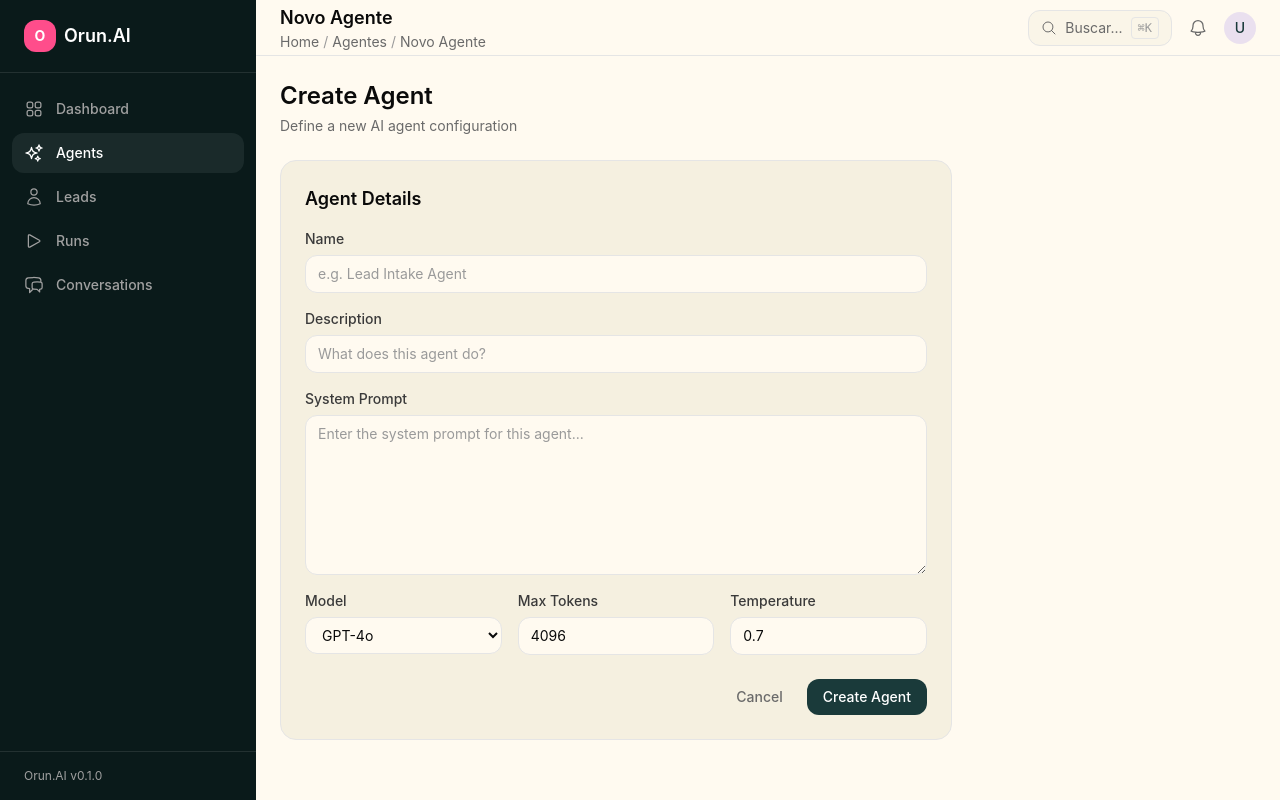
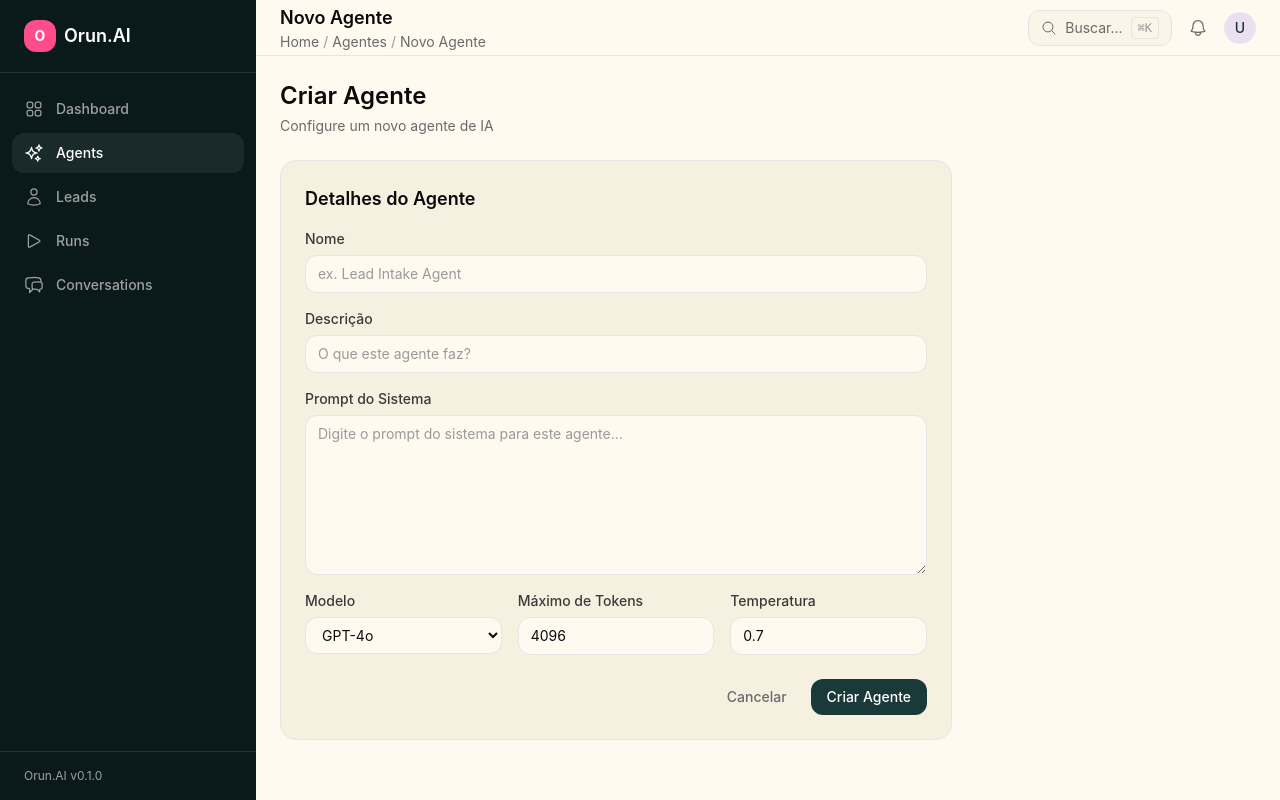
Before and after one commit to tiagocarmo/orun.ai, a Next.js app: page /agents/new in a window 1280 px wide. Built offline with nearby package versions, Linux system fonts and the light colour scheme.

Commit message:
feat(forms): add Portuguese labels, client-side validation, and remove dead code

```diff
--- a/package.json
+++ b/package.json
@@ -1,6 +1,6 @@
 {
   "name": "orun-ai",
-  "version": "0.4.0",
+  "version": "0.5.0",
   "private": true,
   "scripts": {
     "dev": "next dev",
--- a/src/app/(dashboard)/agents/[id]/edit/page.tsx
+++ b/src/app/(dashboard)/agents/[id]/edit/page.tsx
@@ -77,14 +77,14 @@ export default function EditAgentPage({ params }: { params: Promise<{ id: string
   }
 
   if (loading) {
-    return <p className="text-sm text-muted">Loading agent...</p>;
+    return <p className="text-sm text-muted">Carregando agente...</p>;
   }
 
   return (
     <div className="max-w-2xl space-y-6">
       <div>
-        <h1 className="text-2xl font-display font-semibold text-ink">Edit Agent</h1>
-        <p className="text-sm text-muted mt-1">Update agent configuration</p>
+        <h1 className="text-2xl font-display font-semibold text-ink">Editar Agente</h1>
+        <p className="text-sm text-muted mt-1">Atualizar configuração do agente</p>
       </div>
 
       {error && (
@@ -95,23 +95,23 @@ export default function EditAgentPage({ params }: { params: Promise<{ id: string
 
       <Card>
         <form onSubmit={handleSubmit} className="space-y-4">
-          <CardTitle>Agent Details</CardTitle>
+          <CardTitle>Detalhes do Agente</CardTitle>
 
           <Input
-            label="Name"
+            label="Nome"
             value={form.name}
             onChange={(e) => updateField("name", e.target.value)}
             required
           />
 
           <Input
-            label="Description"
+            label="Descrição"
             value={form.description}
             onChange={(e) => updateField("description", e.target.value)}
           />
 
           <div className="flex flex-col gap-1.5">
-            <label className="text-sm font-medium text-body">System Prompt</label>
+            <label className="text-sm font-medium text-body">Prompt do Sistema</label>
             <textarea
               className="px-3 py-2 rounded-md border border-hairline bg-canvas text-ink text-sm placeholder:text-muted-soft focus:outline-none focus:ring-2 focus:ring-brand-teal/30 focus:border-brand-teal min-h-[160px] resize-y"
               value={form.prompt}
@@ -122,7 +122,7 @@ export default function EditAgentPage({ params }: { params: Promise<{ id: string
 
           <div className="grid grid-cols-1 sm:grid-cols-3 gap-4">
             <div className="flex flex-col gap-1.5">
-              <label className="text-sm font-medium text-body">Model</label>
+              <label className="text-sm font-medium text-body">Modelo</label>
               <select
                 className="px-3 py-2 rounded-md border border-hairline bg-canvas text-ink text-sm focus:outline-none focus:ring-2 focus:ring-brand-teal/30 focus:border-brand-teal"
                 value={form.model}
@@ -135,14 +135,16 @@ export default function EditAgentPage({ params }: { params: Promise<{ id: string
             </div>
 
             <Input
-              label="Max Tokens"
+              label="Máximo de Tokens"
               type="number"
+              step="1"
+              min="1"
               value={form.maxTokens}
               onChange={(e) => updateField("maxTokens", e.target.value)}
             />
 
             <Input
-              label="Temperature"
+              label="Temperatura"
               type="number"
               step="0.1"
               min="0"
@@ -154,10 +156,10 @@ export default function EditAgentPage({ params }: { params: Promise<{ id: string
 
           <div className="flex gap-2 justify-end pt-2">
             <Button variant="ghost" type="button" onClick={() => router.back()}>
-              Cancel
+              Cancelar
             </Button>
             <Button type="submit" loading={saving}>
-              Save Changes
+              Atualizar Agente
             </Button>
           </div>
         </form>
--- a/src/app/(dashboard)/agents/new/page.tsx
+++ b/src/app/(dashboard)/agents/new/page.tsx
@@ -60,8 +60,8 @@ export default function NewAgentPage() {
   return (
     <div className="max-w-2xl space-y-6">
       <div>
-        <h1 className="text-2xl font-display font-semibold text-ink">Create Agent</h1>
-        <p className="text-sm text-muted mt-1">Define a new AI agent configuration</p>
+        <h1 className="text-2xl font-display font-semibold text-ink">Criar Agente</h1>
+        <p className="text-sm text-muted mt-1">Configure um novo agente de IA</p>
       </div>
 
       {error && (
@@ -72,28 +72,28 @@ export default function NewAgentPage() {
 
       <Card>
         <form onSubmit={handleSubmit} className="space-y-4">
-          <CardTitle>Agent Details</CardTitle>
+          <CardTitle>Detalhes do Agente</CardTitle>
 
           <Input
-            label="Name"
-            placeholder="e.g. Lead Intake Agent"
+            label="Nome"
+            placeholder="ex. Lead Intake Agent"
             value={form.name}
             onChange={(e) => updateField("name", e.target.value)}
             required
           />
 
           <Input
-            label="Description"
-            placeholder="What does this agent do?"
+            label="Descrição"
+            placeholder="O que este agente faz?"
             value={form.description}
             onChange={(e) => updateField("description", e.target.value)}
           />
 
           <div className="flex flex-col gap-1.5">
-            <label className="text-sm font-medium text-body">System Prompt</label>
+            <label className="text-sm font-medium text-body">Prompt do Sistema</label>
             <textarea
               className="px-3 py-2 rounded-md border border-hairline bg-canvas text-ink text-sm placeholder:text-muted-soft focus:outline-none focus:ring-2 focus:ring-brand-teal/30 focus:border-brand-teal min-h-[160px] resize-y"
-              placeholder="Enter the system prompt for this agent..."
+              placeholder="Digite o prompt do sistema para este agente..."
               value={form.prompt}
               onChange={(e) => updateField("prompt", e.target.value)}
               required
@@ -102,7 +102,7 @@ export default function NewAgentPage() {
 
           <div className="grid grid-cols-1 sm:grid-cols-3 gap-4">
             <div className="flex flex-col gap-1.5">
-              <label className="text-sm font-medium text-body">Model</label>
+              <label className="text-sm font-medium text-body">Modelo</label>
               <select
                 className="px-3 py-2 rounded-md border border-hairline bg-canvas text-ink text-sm focus:outline-none focus:ring-2 focus:ring-brand-teal/30 focus:border-brand-teal"
                 value={form.model}
@@ -115,14 +115,16 @@ export default function NewAgentPage() {
             </div>
 
             <Input
-              label="Max Tokens"
+              label="Máximo de Tokens"
               type="number"
+              step="1"
+              min="1"
               value={form.maxTokens}
               onChange={(e) => updateField("maxTokens", e.target.value)}
             />
 
             <Input
-              label="Temperature"
+              label="Temperatura"
               type="number"
               step="0.1"
               min="0"
@@ -134,10 +136,10 @@ export default function NewAgentPage() {
 
           <div className="flex gap-2 justify-end pt-2">
             <Button variant="ghost" type="button" onClick={() => router.back()}>
-              Cancel
+              Cancelar
             </Button>
             <Button type="submit" loading={saving}>
-              Create Agent
+              Criar Agente
             </Button>
           </div>
         </form>
--- a/src/components/agents/agent-form.tsx
+++ /dev/null
@@ -1,126 +0,0 @@
-"use client";
-
-import { useState } from "react";
-import { useRouter } from "next/navigation";
-import { Card, CardTitle } from "@/components/ui/card";
-import { Button } from "@/components/ui/button";
-import { Input } from "@/components/ui/input";
-
-interface AgentFormData {
-  name: string;
-  description: string;
-  prompt: string;
-  model: string;
-  maxTokens: string;
-  temperature: string;
-}
-
-interface AgentFormProps {
-  initialData?: Partial<AgentFormData>;
-  agentId?: string;
-}
-
-const defaultData: AgentFormData = {
-  name: "",
-  description: "",
-  prompt: "",
-  model: "gpt-4o",
-  maxTokens: "4096",
-  temperature: "0.7",
-};
-
-export function AgentForm({ initialData, agentId }: AgentFormProps) {
-  const router = useRouter();
-  const [saving, setSaving] = useState(false);
-  const [form, setForm] = useState<AgentFormData>({
-    ...defaultData,
-    ...initialData,
-  });
-
-  function updateField(key: keyof AgentFormData, value: string) {
-    setForm((prev) => ({ ...prev, [key]: value }));
-  }
-
-  async function handleSubmit(e: React.FormEvent) {
-    e.preventDefault();
-    setSaving(true);
-    setTimeout(() => {
-      router.push(agentId ? `/agents/${agentId}` : "/agents");
-    }, 500);
-  }
-
-  return (
-    <Card>
-      <form onSubmit={handleSubmit} className="space-y-4">
-        <CardTitle>{agentId ? "Edit Agent" : "Create Agent"}</CardTitle>
-
-        <Input
-          label="Name"
-          placeholder="e.g. Lead Intake Agent"
-          value={form.name}
-          onChange={(e) => updateField("name", e.target.value)}
-          required
-        />
-
-        <Input
-          label="Description"
-          placeholder="What does this agent do?"
-          value={form.description}
-          onChange={(e) => updateField("description", e.target.value)}
-        />
-
-        <div className="flex flex-col gap-1.5">
-          <label className="text-sm font-medium text-body">System Prompt</label>
-          <textarea
-            className="px-3 py-2 rounded-md border border-hairline bg-canvas text-ink text-sm placeholder:text-muted-soft focus:outline-none focus:ring-2 focus:ring-brand-teal/30 focus:border-brand-teal min-h-[160px] resize-y"
-            placeholder="Enter the system prompt for this agent..."
-            value={form.prompt}
-            onChange={(e) => updateField("prompt", e.target.value)}
-            required
-          />
-        </div>
-
-        <div className="grid grid-cols-1 sm:grid-cols-3 gap-4">
-          <div className="flex flex-col gap-1.5">
-            <label className="text-sm font-medium text-body">Model</label>
-            <select
-              className="px-3 py-2 rounded-md border border-hairline bg-canvas text-ink text-sm focus:outline-none focus:ring-2 focus:ring-brand-teal/30 focus:border-brand-teal"
-              value={form.model}
-              onChange={(e) => updateField("model", e.target.value)}
-            >
-              <option value="gpt-4o">GPT-4o</option>
-              <option value="gpt-4o-mini">GPT-4o Mini</option>
-              <option value="claude-sonnet-4-20250514">Claude Sonnet 4</option>
-            </select>
-          </div>
-
-          <Input
-            label="Max Tokens"
-            type="number"
-            value={form.maxTokens}
-            onChange={(e) => updateField("maxTokens", e.target.value)}
-          />
-
-          <Input
-            label="Temperature"
-            type="number"
-            step="0.1"
-            min="0"
-            max="2"
-            value={form.temperature}
-            onChange={(e) => updateField("temperature", e.target.value)}
-          />
-        </div>
-
-        <div className="flex gap-2 justify-end pt-2">
-          <Button variant="ghost" type="button" onClick={() => router.back()}>
-            Cancel
-          </Button>
-          <Button type="submit" loading={saving}>
-            {agentId ? "Save Changes" : "Create Agent"}
-          </Button>
-        </div>
-      </form>
-    </Card>
-  );
-}
--- a/src/components/leads/lead-form.tsx
+++ b/src/components/leads/lead-form.tsx
@@ -35,11 +35,23 @@ export function LeadForm({ initialData, leadId }: LeadFormProps) {
   const router = useRouter();
   const [saving, setSaving] = useState(false);
   const [error, setError] = useState<string | null>(null);
+  const [errors, setErrors] = useState<Record<string, string>>({});
+  const [touched, setTouched] = useState(false);
   const isEdit = !!leadId;
   const [form, setForm] = useState<LeadFormData>({
     ...defaultData,
     ...initialData,
   });
+
+  function validate() {
+    const newErrors: Record<string, string> = {};
+    if (!form.name.trim()) newErrors.name = "Nome é obrigatório";
+    if (form.email && !/^[^\s@]+@[^\s@]+\.[^\s@]+$/.test(form.email)) {
+      newErrors.email = "Email inválido";
+    }
+    setErrors(newErrors);
+    return Object.keys(newErrors).length === 0;
+  }
 
   function updateField(key: keyof LeadFormData, value: string) {
     setForm((prev) => ({ ...prev, [key]: value }));
@@ -47,6 +59,10 @@ export function LeadForm({ initialData, leadId }: LeadFormProps) {
 
   async function handleSubmit(e: React.FormEvent) {
     e.preventDefault();
+    setTouched(true);
+
+    if (!validate()) return;
+
     setSaving(true);
     setError(null);
 
@@ -89,10 +105,11 @@ export function LeadForm({ initialData, leadId }: LeadFormProps) {
         <CardTitle>{isEdit ? "Editar Lead" : "Criar Lead"}</CardTitle>
 
         <Input
-          label="Name"
-          placeholder="Full name"
+          label="Nome"
+          placeholder="Nome completo"
           value={form.name}
           onChange={(e) => updateField("name", e.target.value)}
+          error={touched ? errors.name : undefined}
           required
         />
 
@@ -100,12 +117,13 @@ export function LeadForm({ initialData, leadId }: LeadFormProps) {
           <Input
             label="Email"
             type="email"
-            placeholder="email@example.com"
+            placeholder="email@exemplo.com"
             value={form.email}
             onChange={(e) => updateField("email", e.target.value)}
+            error={touched ? errors.email : undefined}
           />
           <Input
-            label="Phone"
+            label="Telefone"
             type="tel"
             placeholder="+55 11 99999-0000"
             value={form.phone}
@@ -115,14 +133,14 @@ export function LeadForm({ initialData, leadId }: LeadFormProps) {
 
         <div className="grid grid-cols-1 sm:grid-cols-2 gap-4">
           <Input
-            label="Company"
-            placeholder="Company name"
+            label="Empresa"
+            placeholder="Nome da empresa"
             value={form.company}
             onChange={(e) => updateField("company", e.target.value)}
           />
           <Input
-            label="Source"
-            placeholder="e.g. webhook, referral, website"
+            label="Origem"
+            placeholder="ex. webhook, indicação, site"
             value={form.source}
             onChange={(e) => updateField("source", e.target.value)}
           />
```
